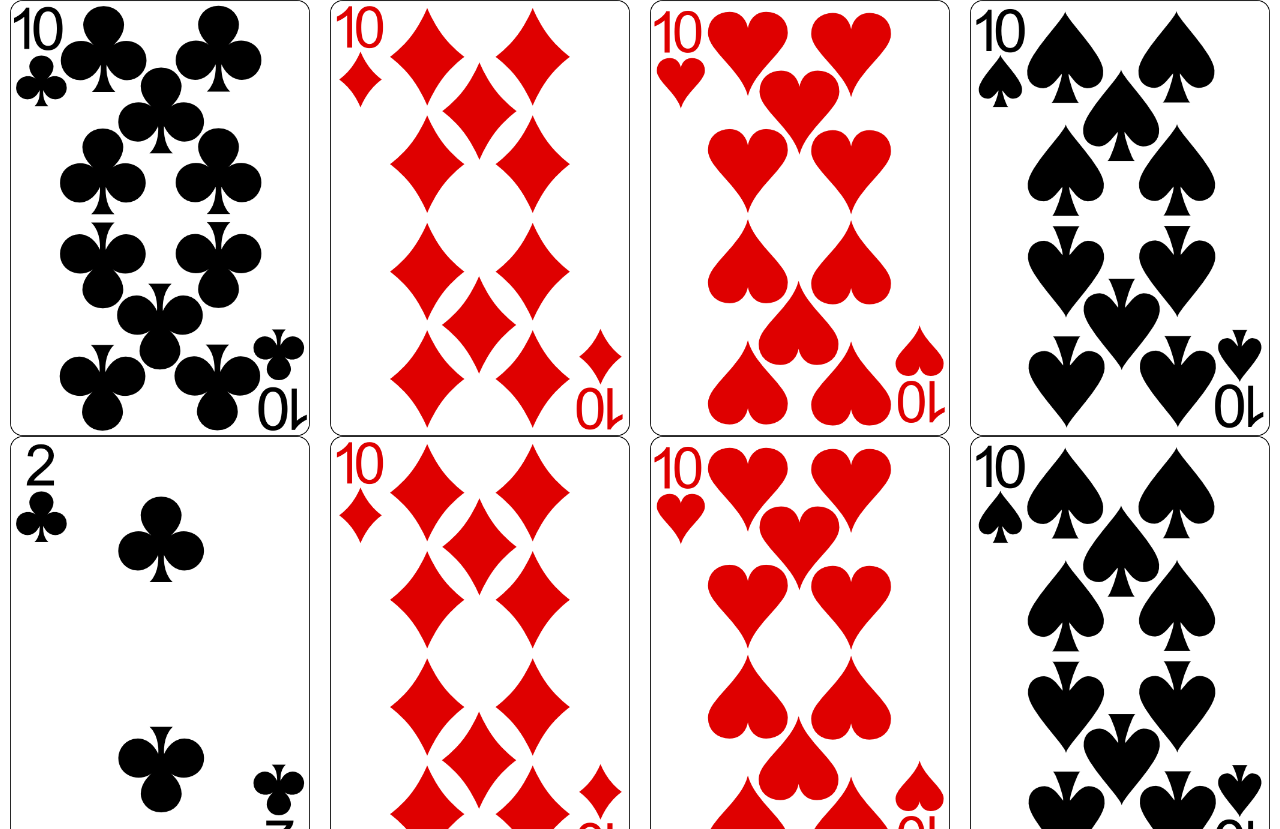
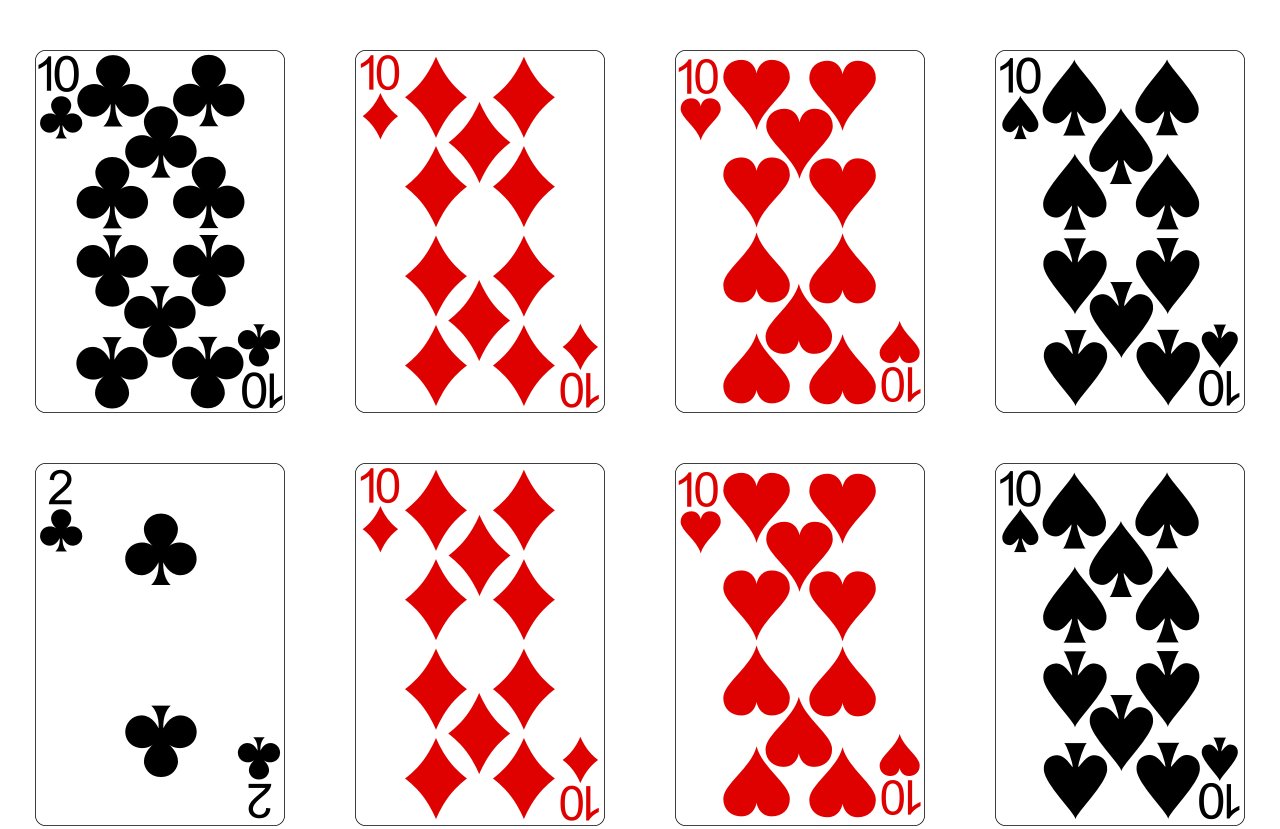
Before and after one commit to Dev-Ebereedeh/Flex-Project-Deck-of-cards, a plain HTML site: page index.html in a window 1280 px wide. Shown: the top 829 px of the page. Drawn offline with Linux system fonts and the light colour scheme.

Commit message:
updated flex

```diff
--- a/styles.css
+++ b/styles.css
@@ -15,4 +15,8 @@
 }
 .weird > img{
      width: 300px;
+     margin-bottom: 2g0px;
+     padding-left: 25px;
+     padding-right: 25px;
+     margin-top: 50px;
 }
```
